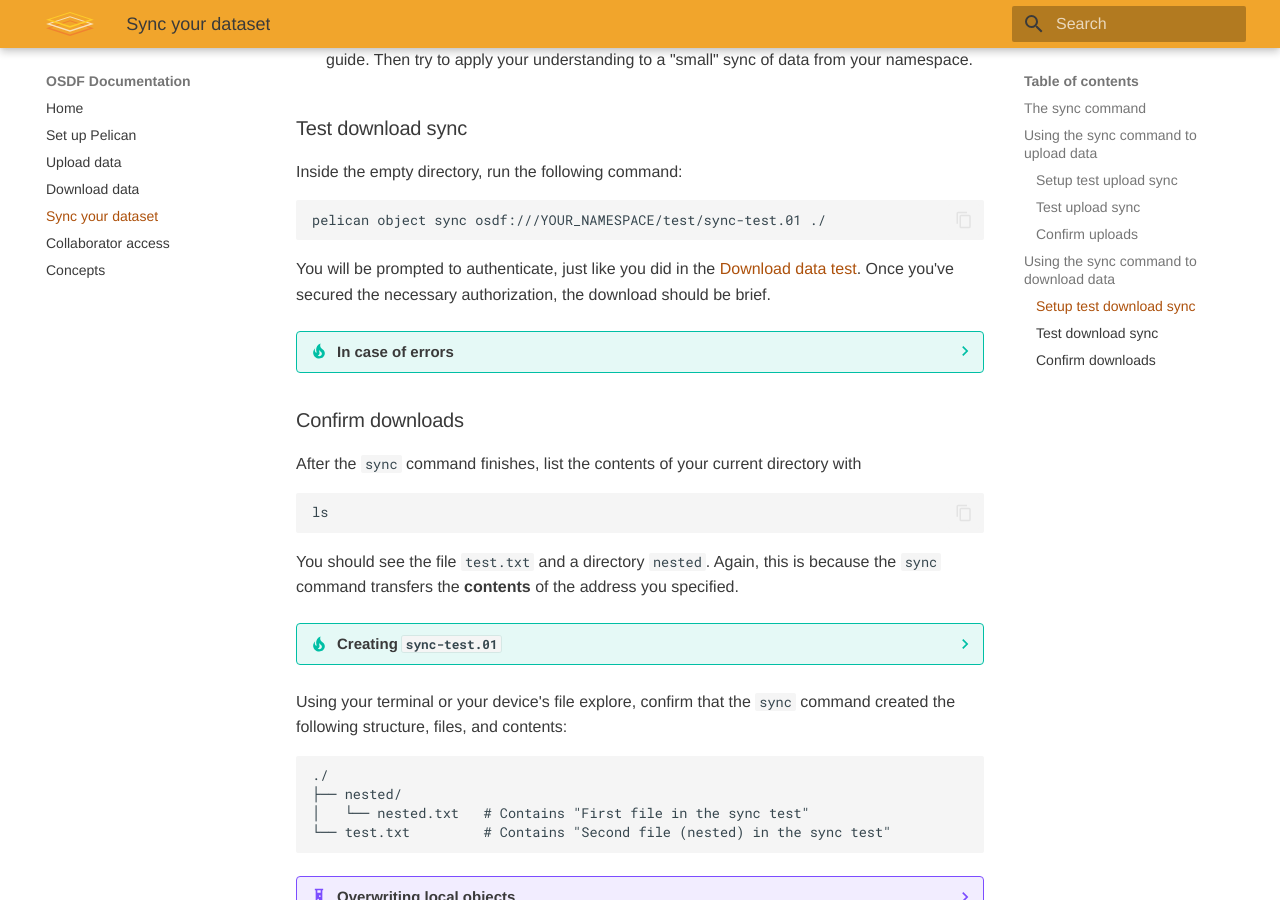
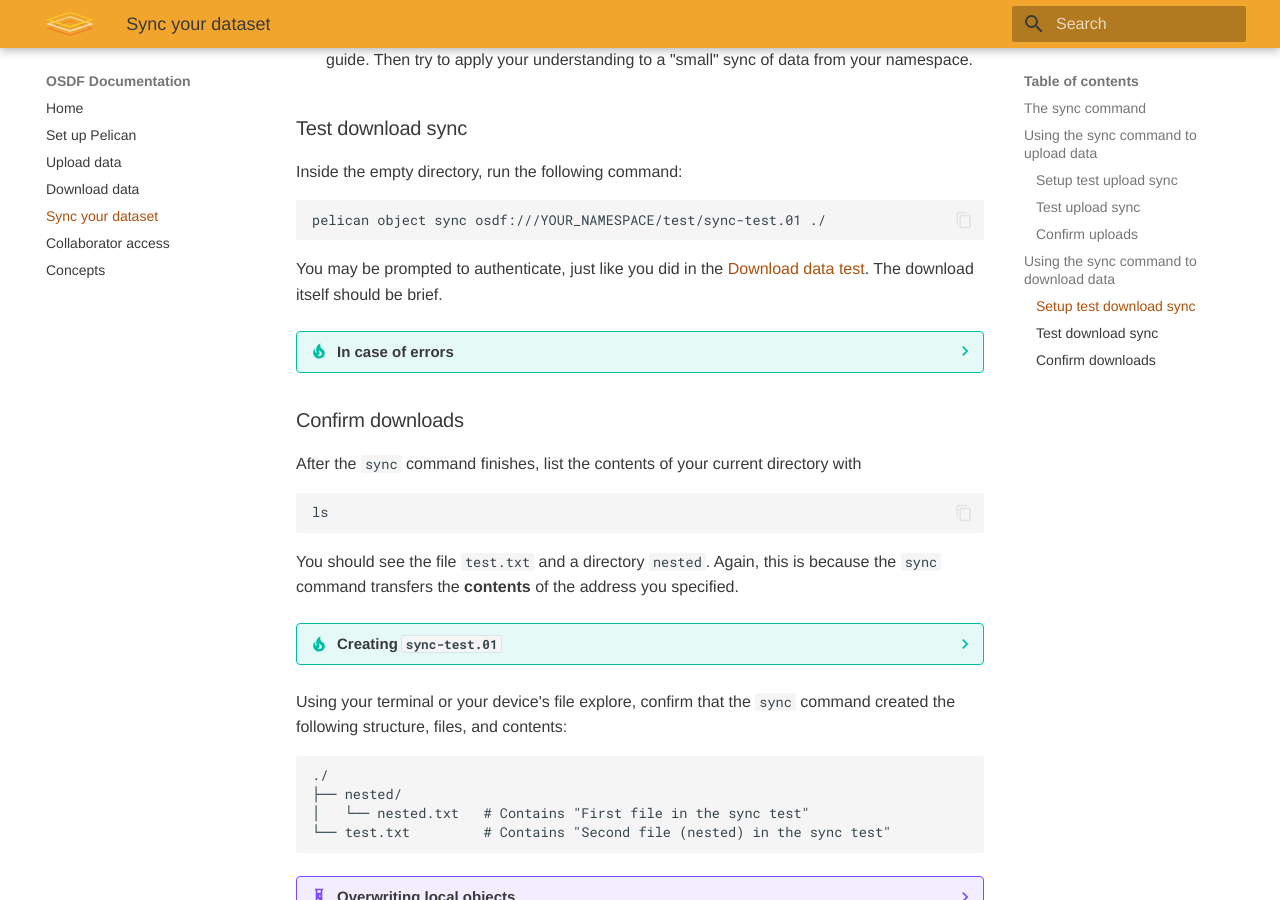
Before and after one commit to osg-htc/osdf-docs, an MkDocs documentation site: the page built from docs/sync-dataset.md, in a window 1280 px wide and 900 px high, scrolled down 4308 px. Built offline with MkDocs 1.6.1 and Material for MkDocs 9.7.7, drawn with Linux system fonts in a browser that asks for light colours.

Commit message:
Fix language error

````diff
--- a/docs/sync-dataset.md
+++ b/docs/sync-dataset.md
@@ -192,8 +192,8 @@ Inside the empty directory, run the following command:
 pelican object sync osdf:///YOUR_NAMESPACE/test/sync-test.01 ./
 ```
 
-You will be prompted to authenticate, just like you did in the [Download data test](download-data.md#authenticate-upload).
-Once you've secured the necessary authorization, the download should be brief.
+You may be prompted to authenticate, just like you did in the [Download data test](download-data.md#authenticate-upload).
+The download itself should be brief.
 
 ??? tip "In case of errors"
 
````
